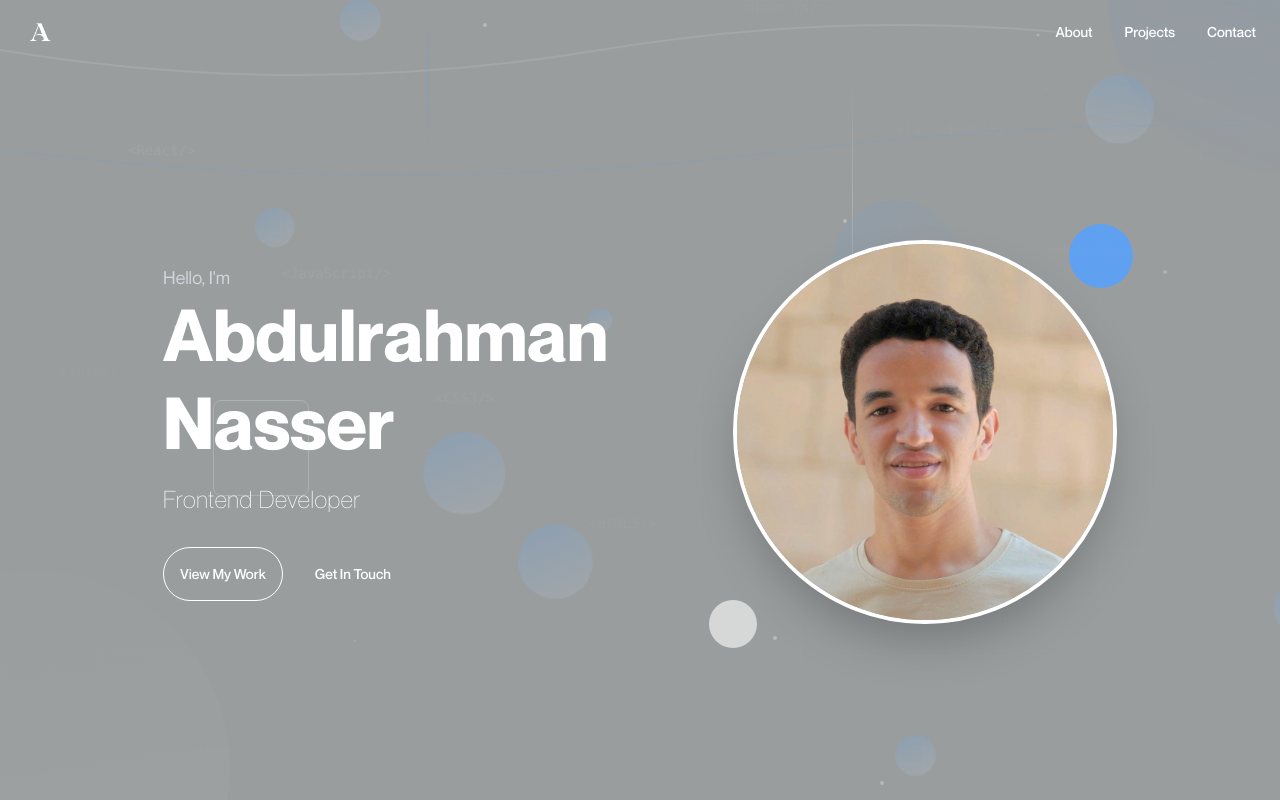
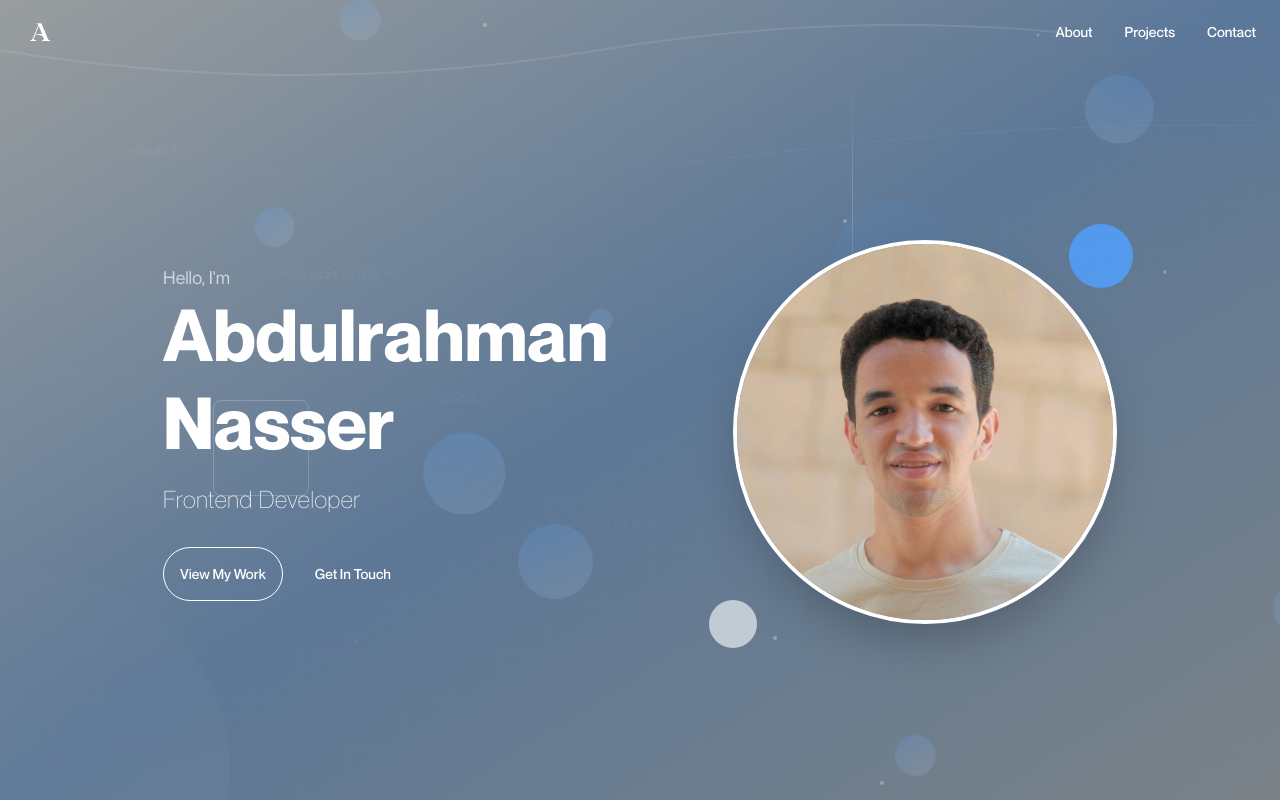
Before and after one commit to Abdulrahman-Nasser0/portifolio, a React (Vite) app: page / in a window 1280 px wide. Shown: the top 800 px of the page. Built offline with nearby package versions, Linux system fonts and the light colour scheme.

Commit message:
Change the Hero section background color

```diff
--- a/src/pages/Home.jsx
+++ b/src/pages/Home.jsx
@@ -10,8 +10,8 @@
 function Home() {
   return (
     <TransitionWrapper>
-      {/* Hero Section - Grey Background */}
-      <section className="min-h-screen bg-[var(--gray-light)] flex items-center justify-center px-4 sm:px-6 lg:px-8 relative overflow-hidden">
+      {/* Hero Section - Gradient Background */}
+      <section className="min-h-screen bg-gradient-to-br from-[var(--gray-light)] via-[#5c7796] to-[#7a8287] flex items-center justify-center px-4 sm:px-6 lg:px-8 relative overflow-hidden">
         {/* Animated Background */}
         <AnimatedBackground />
         {/* Parallax Elements */}
```
